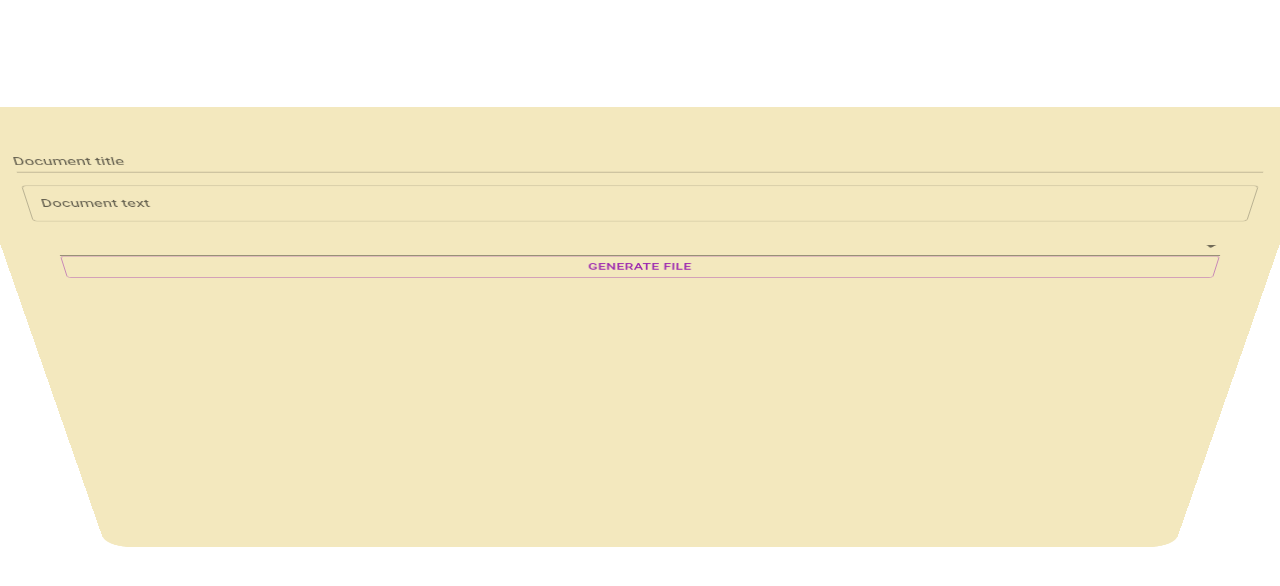
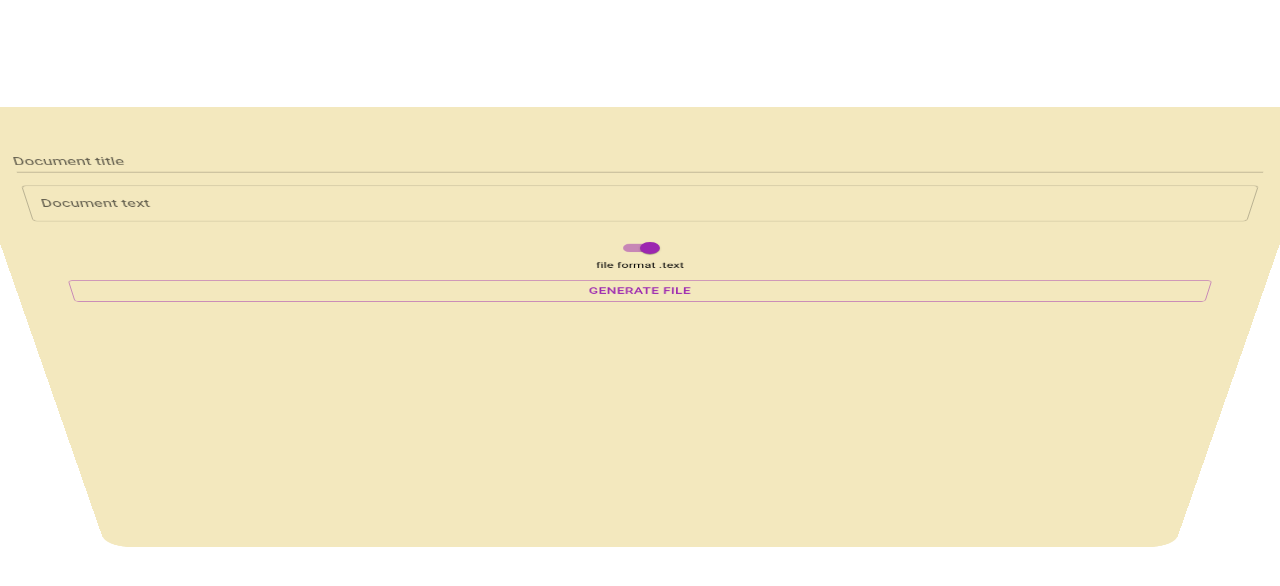
Before and after one commit to squireaintready/textFile-generator, a React (Create React App) app: page / in a window 1280 px wide. Shown: the top 586 px of the page. Built offline with nearby package versions, Linux system fonts and the light colour scheme.

Commit message:
feat/replaced select for switch to save file tyles

```diff
--- a/src/App.js
+++ b/src/App.js
@@ -2,19 +2,20 @@ import React, { useState } from "react";
 import "./App.css";
 
 import Button from "@mui/material/Button";
-import MenuItem from "@mui/material/MenuItem";
-import Select from "@mui/material/Select";
+import FormControlLabel from '@mui/material/FormControlLabel';
+import Switch from '@mui/material/Switch';
 import TextField from "@mui/material/TextField";
 
+
 function App() {
+  const [saveAsText, setSaveAsText] = useState('true')
   const [text, setText] = useState("");
   const [title, setTitle] = useState("");
-  const [docType, setDocType] = useState("");
 
   const handleClickGenerateFile = () => {
     let link = document.getElementById("downloadFile");
     link.href = generateTextFile(text);
-    link.download = `${title}.${docType}`;
+    link.download = `${saveAsText ? title : `${title}.json`}`;
     link.style.display = "inline-block";
   };
 
@@ -33,6 +34,10 @@ function App() {
     return textFile;
   };
 
+  const toggleSaveAsText = () => {
+    setSaveAsText(prev => setSaveAsText(!prev))
+  }
+
   const hideDownload = () => {
     let link = document.getElementById("downloadFile");
     setTimeout(() => {
@@ -46,11 +51,6 @@ function App() {
 
   const handleTitleChange = (e) => {
     setTitle(e.target.value);
-  };
-
-  const handleDocChange = (e) => {
-    e.preventDefault();
-    setDocType(e.target.value);
   };
 
   return (
@@ -75,18 +75,12 @@ function App() {
 
         />
         <div className="app__formActions">
-          <Select
-            value={docType}
-            label="Doc Type"
-            onChange={handleDocChange}
-            autoWidth="true"
-            className="app__formActionsSelect"
-            variant="standard"
-            color="secondary"
-          >
-            <MenuItem className="app__formActionsSelectItem" value="txt">TEXT</MenuItem>
-            <MenuItem className="app__formActionsSelectItem" value="json">JSON</MenuItem>
-          </Select>
+          <FormControlLabel
+            control={<Switch color="secondary" checked={saveAsText} onChange={toggleSaveAsText}/>}
+            label={`file format .${saveAsText ? "text" : "json"}`}
+            labelPlacement="bottom"
+            className="app__formActionsSwitch"
+          />
           <Button
             variant="outlined"
             color="secondary"
```
